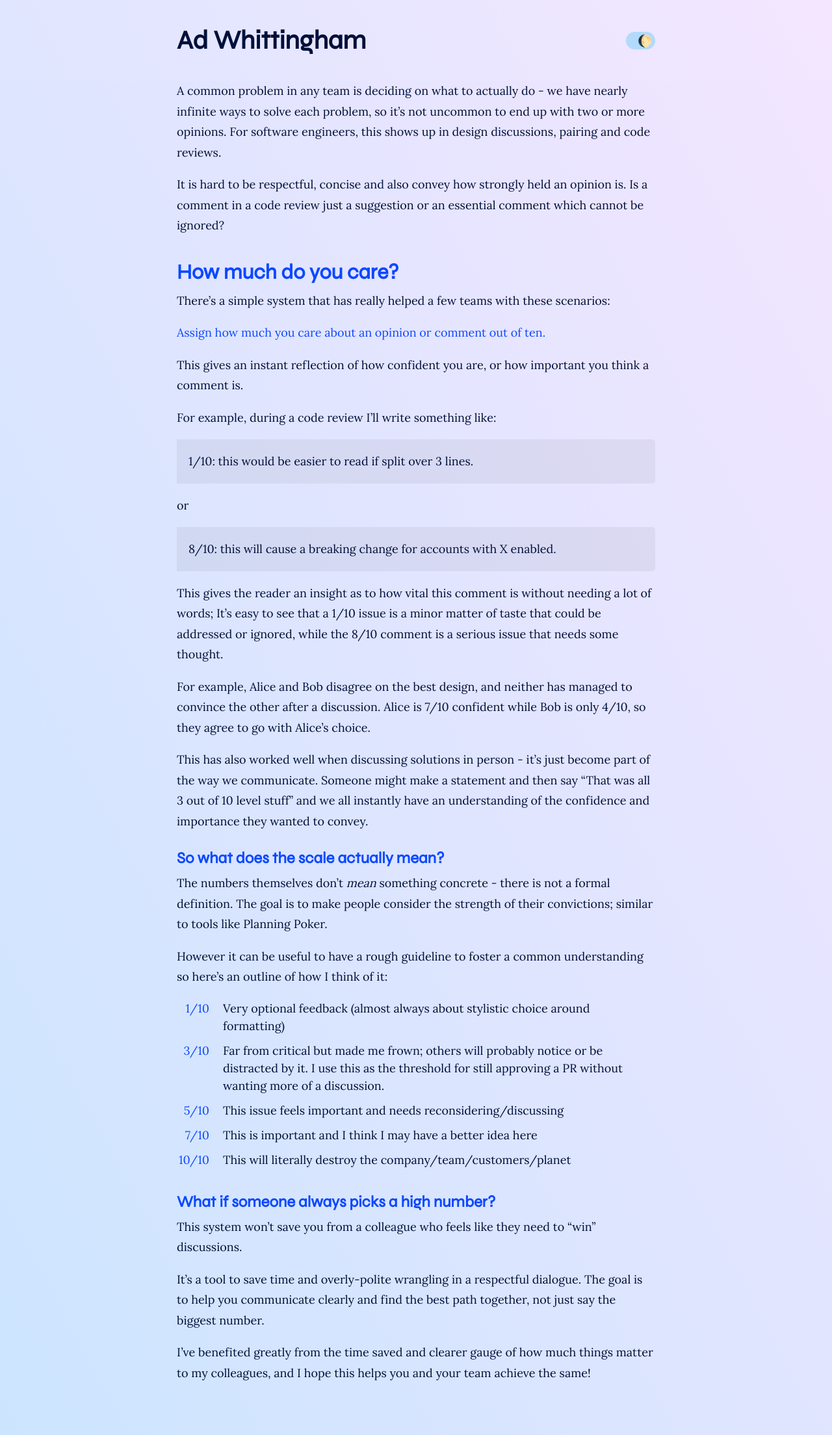
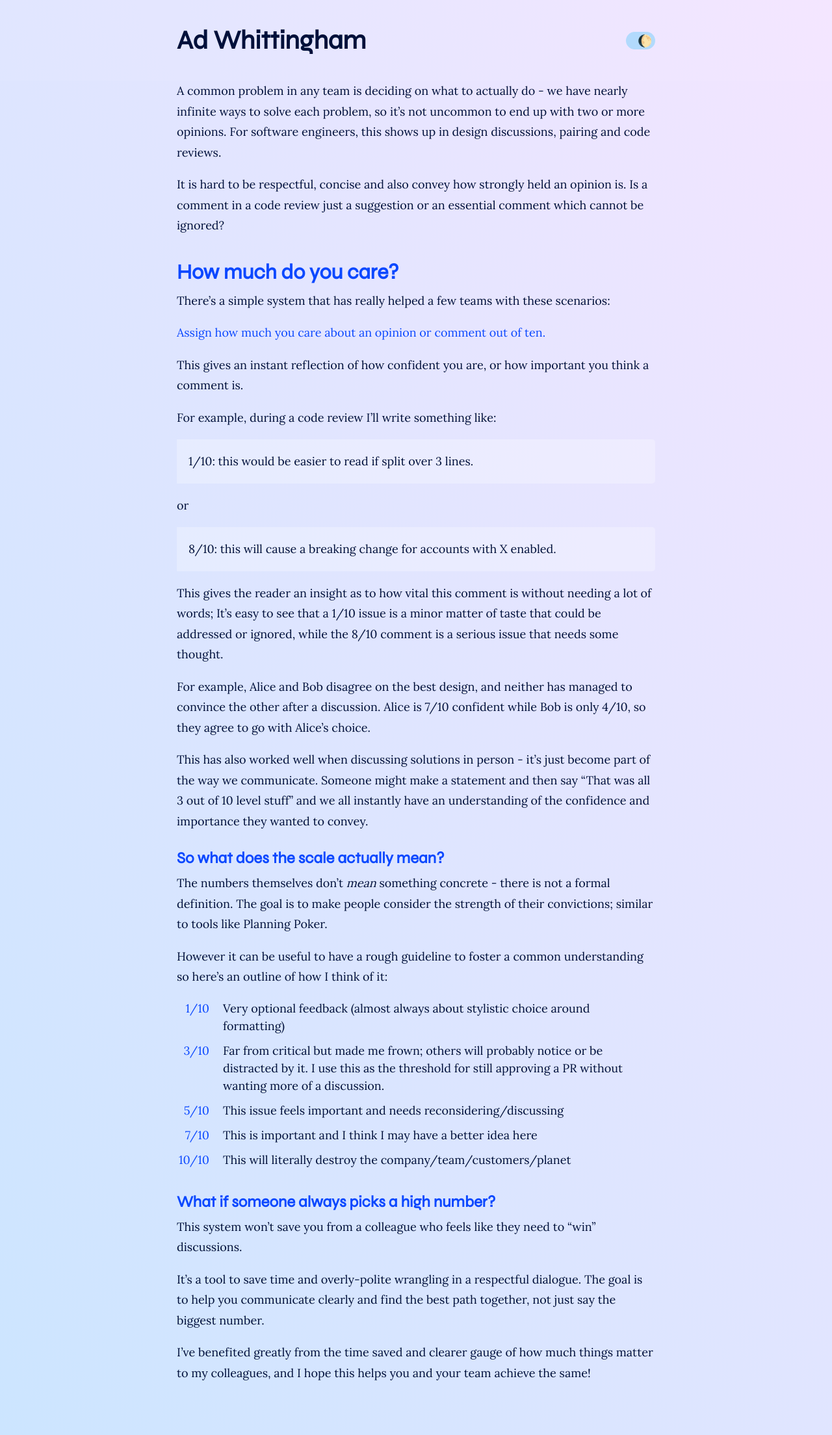
Before and after one commit to AdamWhittingham/personal-site, a Jekyll site: the page built from _posts/2022-07-16-how-much-do-you-care.md, in a window 1280 px wide. Shown: the whole page at 65% size. Built offline with Jekyll 4.4.1, drawn with Linux system fonts in a browser that asks for light colours; nearby versions of some CDN libraries.

Commit message:
Update blockquotes

```diff
--- a/_sass/_colors.scss
+++ b/_sass/_colors.scss
@@ -11,7 +11,7 @@ body {
   --selection: #2050AF;
   --link: #DDDDFF;
   --link-hover: #AAAAFF;
-  --blockquote: rgba(255, 255, 255, 0.2);
+  --blockquote: rgba(255, 255, 255, 0.1);
 
   --emphasis: var(--headings);
 }
@@ -24,5 +24,5 @@ body.light {
   --selection: #7DB5FF;
   --link: #3e46d0;
   --link-hover: #CA2B93;
-  --blockquote: rgba(0, 0, 0, 0.05);
+  --blockquote: rgba(255, 255, 255, 0.25);
 }
```
